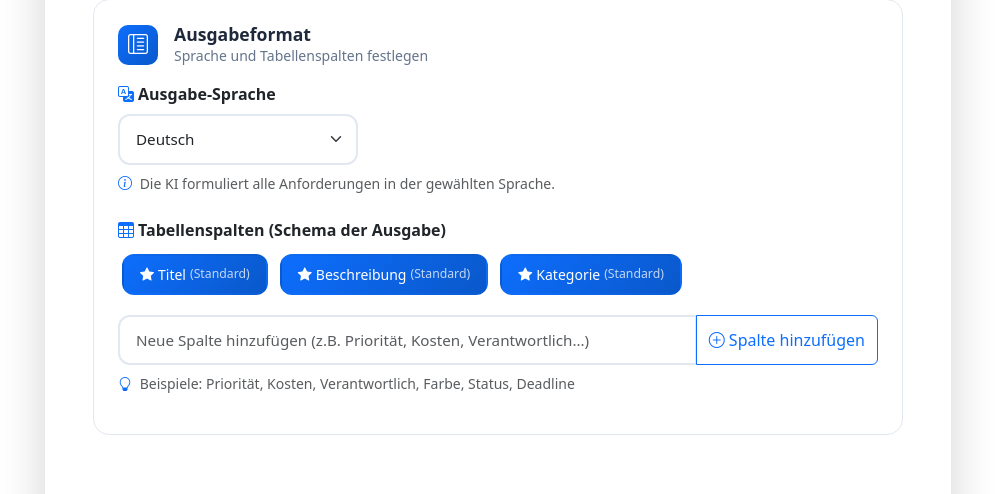
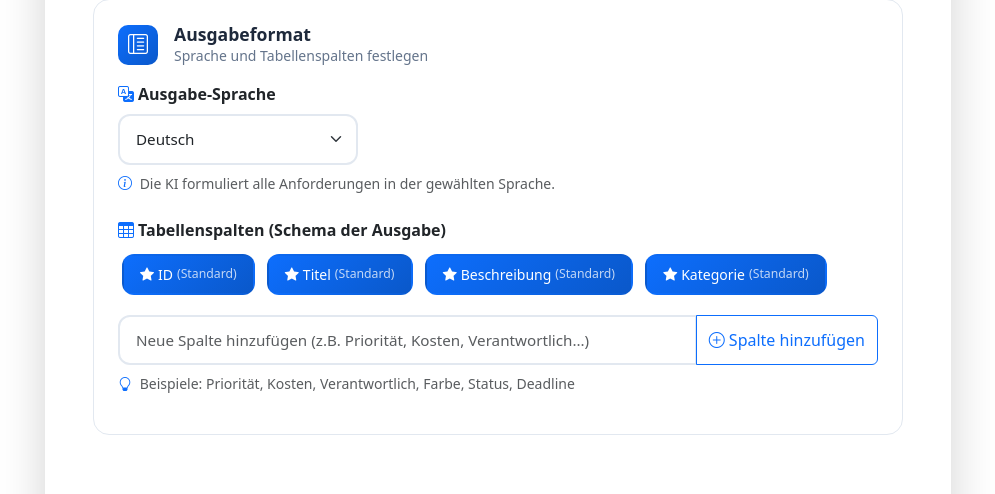
Before and after one commit to Sara26748/study-project, a Flask app: template app/templates/agent/agent.html in a window 1280 px wide. Shown: the part 1875-2369 px from the top of the page, without its empty margins (142-1137 px from the left). Run offline with Flask 3, Linux system fonts and the light colour scheme; the template is opened without the code that fills it, so the values that code supplies are empty.

Commit message:
Add standard column badge for ID in table columns schema

```diff
--- a/app/templates/agent/agent.html
+++ b/app/templates/agent/agent.html
@@ -687,6 +687,11 @@ endblock %} {% block content %}
       (Schema der Ausgabe)
     </label>
     <div id="columns-display" class="mb-3">
+            <span class="column-badge standard">
+        <i class="bi bi-star-fill me-1" style="color: white"></i
+        >ID
+        <small class="ms-1 opacity-75">(Standard)</small>
+      </span>
       <span class="column-badge standard">
         <i class="bi bi-star-fill me-1" style="color: white"></i
         >Titel
```
